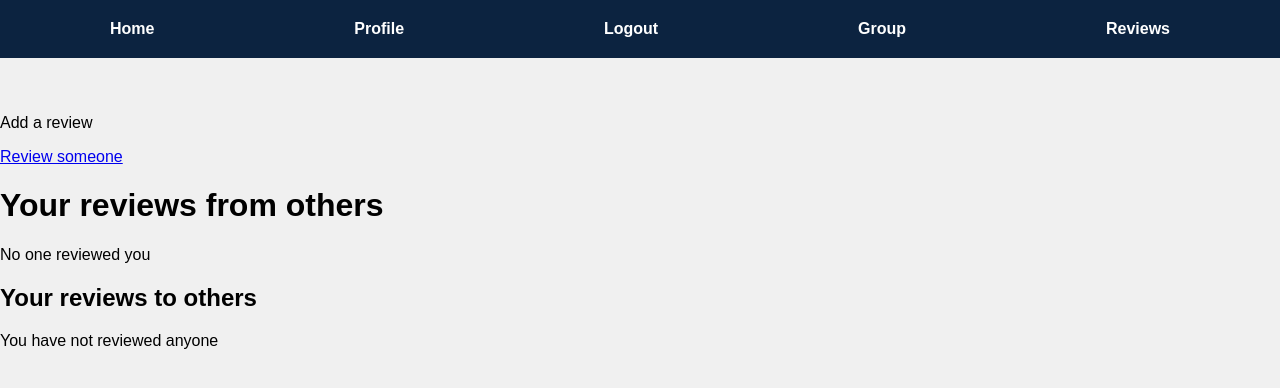
After one commit to N-Ghi/Final-Project-21, a Flask app: page /review/view in a window 1280 px wide. The commit adds this page. Shown: the top 388 px of the page. Run offline with Flask 3, Linux system fonts and the light colour scheme; a user stored in the database is signed in.

Commit message:
Add review and rating feature

```diff
--- a/study/forms.py
+++ b/study/forms.py
@@ -68,3 +68,8 @@ class ScheduleForm(FlaskForm):
     attendees_emails = StringField('Attendees Emails', validators=[DataRequired()])
     group_id = IntegerField('Group ID', validators=[DataRequired()])
     submit = SubmitField('Schedule Event')
+class ReviewForm(FlaskForm):
+    message = StringField('Message', validators=[DataRequired(), Length(max=1024)])
+    to =  StringField('User', validators=[DataRequired(), Length(max=50)])
+    rating = StringField('Rating',validators=[DataRequired(),Length(max=5)])
+    submit = SubmitField('Rate')
--- a/study/routes.py
+++ b/study/routes.py
@@ -279,3 +279,34 @@ def register_routes(app):
             flash_message('You are not a member of this group.', 'danger')
 
         return redirect(url_for('group'))
+    # add review
+    @app.route('/review/add',methods=['GET','POST'])
+    @login_required
+    def add_review():
+        form = ReviewForm()
+        if form.validate_on_submit:
+            user = User.query.filter_by(email= form.to.data).first()
+            if user:
+                newReview = Review(
+                    message = form.message.data,
+                    userto = user.username,
+                    userfrom = current_user.username,
+                    rating= form.rating.data
+                )
+                db.session.add(newReview)
+                db.session.commit()
+                flash_message('Review added successfully! Thanks for your contributions', 'success')
+                myReviews = Review.query.filter(Review.userto==current_user.username).all()
+                otherReviews = Review.query.filter(Review.userfrom==current_user.username).all()
+                return render_template('reviews.html', my_reviews=myReviews,other_reviews=otherReviews)
+            else:
+                if form.to.data is not None:
+                    flash_message('User not found', 'danger')
+        return render_template('add_review.html', form=form)
+
+    @app.route('/review/view',methods=['GET','POST'])
+    @login_required
+    def reviews():
+       myReviews = Review.query.filter(Review.userto==current_user.username).all()
+       otherReviews = Review.query.filter(Review.userfrom==current_user.username).all()
+       return render_template('reviews.html', my_reviews=myReviews,other_reviews=otherReviews)
--- a/study/templates/navbar.html
+++ b/study/templates/navbar.html
@@ -84,6 +84,9 @@
                 <li class="nav-item">
                     <a class="nav-link" href="{{ url_for('group') }}">Group</a>
                 </li>
+                <li class="nav-item">
+                    <a class="nav-link" href="{{ url_for('reviews') }}">Reviews</a>
+                </li>
             </ul>
         </div>
     </nav>
--- /dev/null
+++ b/study/templates/reviews.html
@@ -0,0 +1,32 @@
+{% extends 'navbar.html' %}
+{% block title %}Groups{% endblock %}
+{% block content %}
+
+<p>Add a review</p>
+<a href="{{ url_for('add_review') }}">Review someone</a>
+
+<h1>Your reviews from others</h1>
+
+{% if my_reviews|length == 0 %}
+    <p>No one reviewed you</p>
+{% else %}
+    <p>My reviews</p>
+    {% for myReview in my_reviews %}
+        <p> {{myReview.rating}}/5</p>
+        <p> {{myReview.message}}</p>
+        <p> {{myReview.userfrom}}</p>
+    {% endfor %}
+{% endif %}
+
+<h2>Your reviews to others</h2>
+{% if other_reviews|length == 0 %}
+    <p>You have not reviewed anyone</p>
+{% else %}
+    <p>My reviews</p>
+    {% for myReview in other_reviews %}
+        <p> {{myReview.rating}}/5</p>
+        <p> {{myReview.message}}</p>
+        <p> {{myReview.userfrom}}</p>
+    {% endfor %}
+{% endif %}
+{% endblock %}
```
Also changed, not shown: study/db_models.py (+8 -0 lines), study/templates/add_review.html (added, +23 -0 lines), study/templates/group.html (+0 -23 lines), instance/study.db (added).
